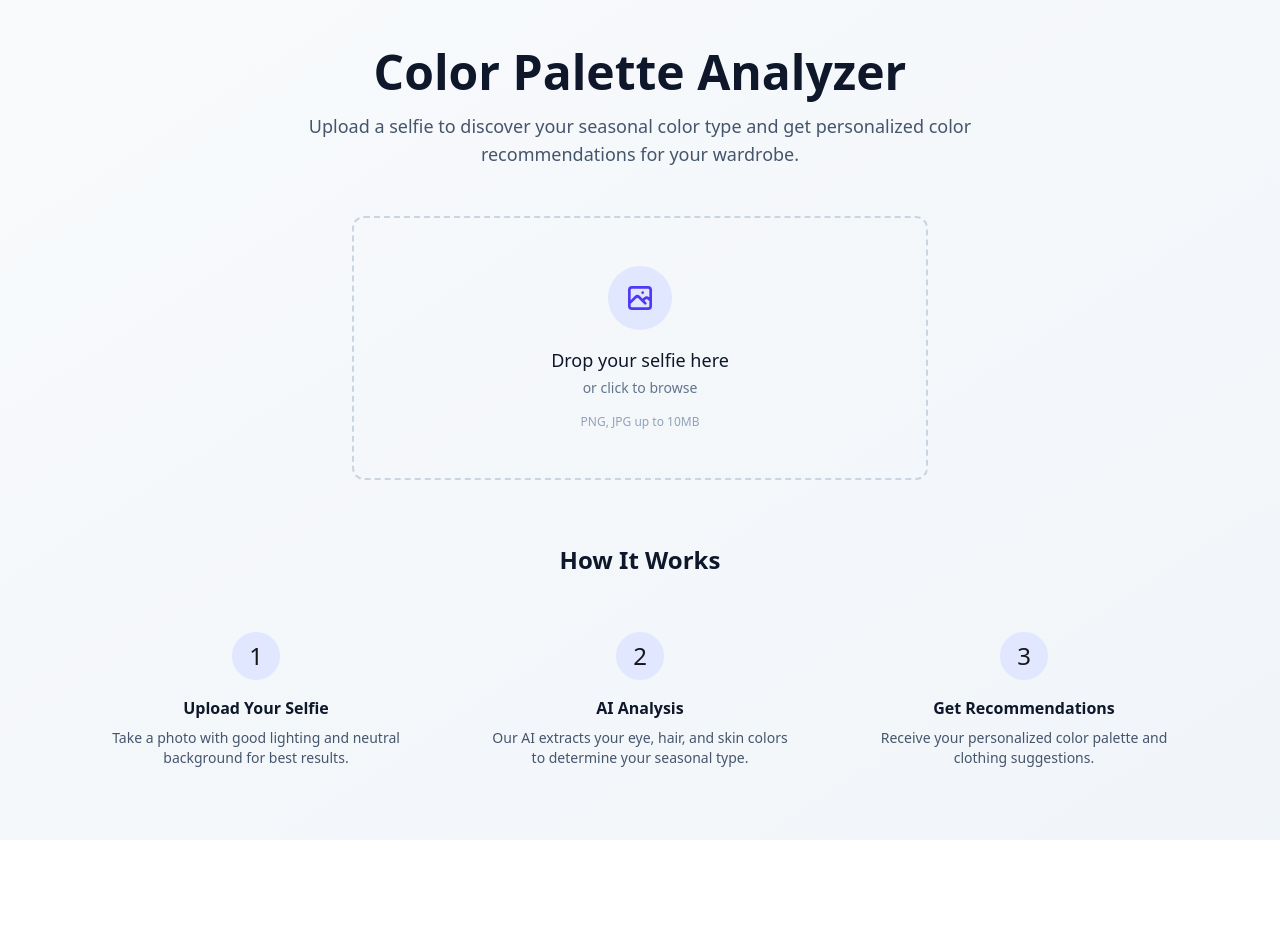
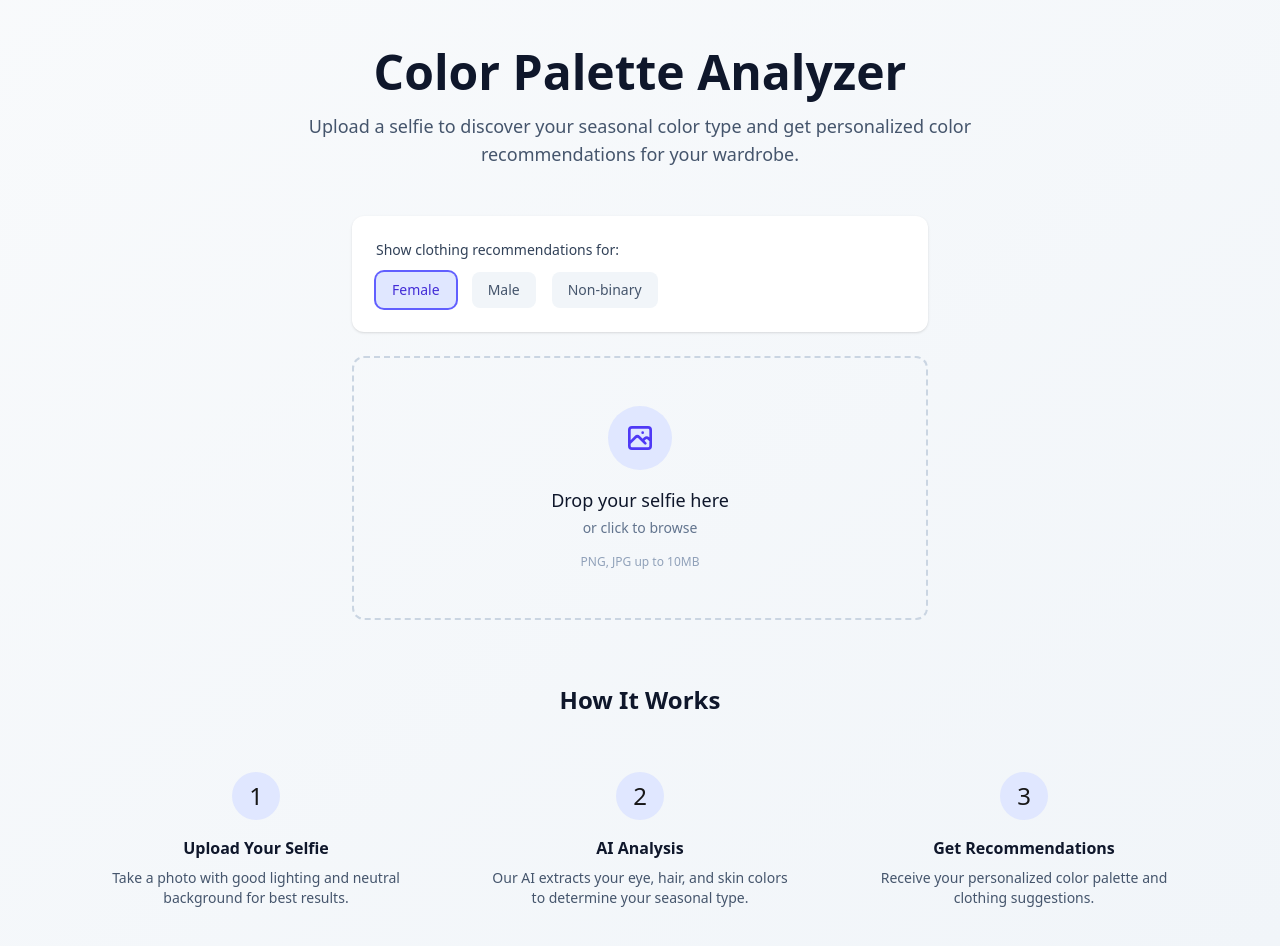
Before and after one commit to vandegn/clothing-project, a Next.js app in the folder frontend/: page / in a window 1280 px wide. Shown: the top 946 px of the page. Before the commit the page ends 840 px from the top, so only its background shows below. Built offline with nearby package versions, Linux system fonts and the light colour scheme; no server answers.

Commit message:
gendered options and less biased towards autumn

```diff
--- a/frontend/src/app/api/products/route.ts
+++ b/frontend/src/app/api/products/route.ts
@@ -14,6 +14,7 @@ export async function GET(request: NextRequest) {
   const searchParams = request.nextUrl.searchParams;
   const color = searchParams.get("color") || "blue";
   const category = searchParams.get("category") || "shirt";
+  const gender = searchParams.get("gender") || "";
 
   // If no API key, return mock data indicator
   if (!RAPIDAPI_KEY) {
@@ -24,7 +25,8 @@ export async function GET(request: NextRequest) {
   }
 
   try {
-    const searchQuery = `${color} ${category}`;
+    const genderPrefix = gender ? `${gender} ` : "";
+    const searchQuery = `${genderPrefix}${color} ${category}`;
     const url = `https://${RAPIDAPI_HOST}/v1/search?searchQuery=${encodeURIComponent(searchQuery)}&page=1&countryCode=US`;
 
     const response = await fetch(url, {
--- a/frontend/src/app/page.tsx
+++ b/frontend/src/app/page.tsx
@@ -4,7 +4,7 @@ import { useState } from "react";
 import ImageUploader from "@/components/ImageUploader";
 import LoadingAnalysis from "@/components/LoadingAnalysis";
 import ResultsDisplay from "@/components/ResultsDisplay";
-import { AnalysisResult } from "@/lib/types";
+import { AnalysisResult, Gender } from "@/lib/types";
 import { analyzeImage } from "@/lib/api";
 
 export default function Home() {
@@ -12,6 +12,7 @@ export default function Home() {
   const [result, setResult] = useState<AnalysisResult | null>(null);
   const [error, setError] = useState<string | null>(null);
   const [uploadedImage, setUploadedImage] = useState<string | null>(null);
+  const [gender, setGender] = useState<Gender>("female");
 
   const handleImageUpload = async (base64Image: string) => {
     setIsAnalyzing(true);
@@ -51,6 +52,41 @@ export default function Home() {
         {/* Main Content */}
         {!result && !isAnalyzing && (
           <div className="max-w-xl mx-auto">
+            {/* Gender Selection */}
+            <div className="bg-white dark:bg-slate-800 rounded-xl p-6 shadow-sm mb-6">
+              <label className="block text-sm font-medium text-slate-700 dark:text-slate-300 mb-3">
+                Show clothing recommendations for:
+              </label>
+              <div className="flex flex-wrap gap-4">
+                {(["female", "male", "non-binary"] as const).map((option) => (
+                  <label
+                    key={option}
+                    className={`flex items-center gap-2 px-4 py-2 rounded-lg cursor-pointer transition-colors ${
+                      gender === option
+                        ? "bg-indigo-100 dark:bg-indigo-900/50 ring-2 ring-indigo-500"
+                        : "bg-slate-100 dark:bg-slate-700 hover:bg-slate-200 dark:hover:bg-slate-600"
+                    }`}
+                  >
+                    <input
+                      type="radio"
+                      name="gender"
+                      value={option}
+                      checked={gender === option}
+                      onChange={(e) => setGender(e.target.value as Gender)}
+                      className="sr-only"
+                    />
+                    <span className={`text-sm font-medium ${
+                      gender === option
+                        ? "text-indigo-700 dark:text-indigo-300"
+                        : "text-slate-600 dark:text-slate-400"
+                    }`}>
+                      {option === "non-binary" ? "Non-binary" : option.charAt(0).toUpperCase() + option.slice(1)}
+                    </span>
+                  </label>
+                ))}
+              </div>
+            </div>
+
             <ImageUploader onImageUpload={handleImageUpload} />
             {error && (
               <div className="mt-4 p-4 bg-red-50 dark:bg-red-900/20 border border-red-200 dark:border-red-800 rounded-lg">
@@ -63,7 +99,7 @@ export default function Home() {
         {isAnalyzing && <LoadingAnalysis />}
 
         {result && (
-          <ResultsDisplay result={result} onReset={handleReset} uploadedImage={uploadedImage} />
+          <ResultsDisplay result={result} onReset={handleReset} uploadedImage={uploadedImage} gender={gender} />
         )}
 
         {/* How It Works */}
--- a/frontend/src/components/ClothingRecommendations.tsx
+++ b/frontend/src/components/ClothingRecommendations.tsx
@@ -1,16 +1,17 @@
 "use client";
 
 import { useState, useEffect } from "react";
-import { ColorPalette, Product } from "@/lib/types";
+import { ColorPalette, Product, Gender } from "@/lib/types";
 import { getAmazonSearchUrl } from "@/lib/api";
 import ClothingCard from "./ClothingCard";
 import { getMockProducts } from "@/lib/mockProducts";
 
 interface ClothingRecommendationsProps {
   palette: ColorPalette[];
+  gender: Gender;
 }
 
-export default function ClothingRecommendations({ palette }: ClothingRecommendationsProps) {
+export default function ClothingRecommendations({ palette, gender }: ClothingRecommendationsProps) {
   const [products, setProducts] = useState<Product[]>([]);
   const [loading, setLoading] = useState(true);
   const [selectedCategory, setSelectedCategory] = useState<"all" | "tops" | "bottoms">("all");
@@ -21,8 +22,8 @@ export default function ClothingRecommendations({ palette }: ClothingRecommendat
     const fetchProducts = async () => {
       setLoading(true);
       try {
-        // Get mock products based on palette colors
-        const mockProducts = getMockProducts(palette);
+        // Get mock products based on palette colors and gender
+        const mockProducts = getMockProducts(palette, gender);
         setProducts(mockProducts);
       } catch (error) {
         console.error("Failed to fetch products:", error);
@@ -32,7 +33,7 @@ export default function ClothingRecommendations({ palette }: ClothingRecommendat
     };
 
     fetchProducts();
-  }, [palette]);
+  }, [palette, gender]);
 
   const filteredProducts = selectedCategory === "all"
     ? products
@@ -103,7 +104,7 @@ export default function ClothingRecommendations({ palette }: ClothingRecommendat
               {palette.slice(0, 6).map((color, index) => (
                 <a
                   key={index}
-                  href={getAmazonSearchUrl(color.name, "clothing")}
+                  href={getAmazonSearchUrl(color.name, "clothing", gender)}
                   target="_blank"
                   rel="noopener noreferrer"
                   className="inline-flex items-center gap-2 px-3 py-1.5 bg-slate-100 dark:bg-slate-700 rounded-full text-sm hover:bg-slate-200 dark:hover:bg-slate-600 transition-colors"
--- a/frontend/src/components/ResultsDisplay.tsx
+++ b/frontend/src/components/ResultsDisplay.tsx
@@ -1,7 +1,7 @@
 "use client";
 
 import { useState } from "react";
-import { AnalysisResult } from "@/lib/types";
+import { AnalysisResult, Gender } from "@/lib/types";
 import ColorSwatch from "./ColorSwatch";
 import SeasonCard from "./SeasonCard";
 import ClothingRecommendations from "./ClothingRecommendations";
@@ -11,9 +11,10 @@ interface ResultsDisplayProps {
   result: AnalysisResult;
   onReset: () => void;
   uploadedImage?: string | null;
+  gender: Gender;
 }
 
-export default function ResultsDisplay({ result, onReset, uploadedImage }: ResultsDisplayProps) {
+export default function ResultsDisplay({ result, onReset, uploadedImage, gender }: ResultsDisplayProps) {
   const [showDebug, setShowDebug] = useState(false);
 
   return (
@@ -87,7 +88,7 @@ export default function ResultsDisplay({ result, onReset, uploadedImage }: Resul
       <ColorSwatch palette={result.palette} season={result.season} />
 
       {/* Clothing Recommendations */}
-      <ClothingRecommendations palette={result.palette} />
+      <ClothingRecommendations palette={result.palette} gender={gender} />
 
       {/* Try Again Button */}
       <div className="text-center pt-4">
--- a/frontend/src/lib/api.ts
+++ b/frontend/src/lib/api.ts
@@ -1,4 +1,4 @@
-import { AnalysisResult, Product } from "./types";
+import { AnalysisResult, Product, Gender } from "./types";
 
 const BACKEND_URL = process.env.NEXT_PUBLIC_BACKEND_URL || "http://localhost:8000";
 
@@ -22,9 +22,10 @@ export async function analyzeImage(base64Image: string): Promise<AnalysisResult>
   return response.json();
 }
 
-export async function searchProducts(color: string, category: string = "shirt"): Promise<Product[]> {
+export async function searchProducts(color: string, category: string = "shirt", gender?: Gender): Promise<Product[]> {
+  const genderPrefix = gender === "male" ? "mens" : gender === "female" ? "womens" : "";
   const response = await fetch(
-    `/api/products?color=${encodeURIComponent(color)}&category=${encodeURIComponent(category)}`
+    `/api/products?color=${encodeURIComponent(color)}&category=${encodeURIComponent(category)}&gender=${encodeURIComponent(genderPrefix)}`
   );
 
   if (!response.ok) {
@@ -35,7 +36,8 @@ export async function searchProducts(color: string, category: string = "shirt"):
   return response.json();
 }
 
-export function getAmazonSearchUrl(color: string, category: string = "clothing"): string {
-  const query = encodeURIComponent(`${color} ${category}`);
+export function getAmazonSearchUrl(color: string, category: string = "clothing", gender?: Gender): string {
+  const genderPrefix = gender === "male" ? "mens " : gender === "female" ? "womens " : "";
+  const query = encodeURIComponent(`${genderPrefix}${color} ${category}`);
   return `https://www.amazon.com/s?k=${query}`;
 }
--- a/frontend/src/lib/mockProducts.ts
+++ b/frontend/src/lib/mockProducts.ts
@@ -1,4 +1,4 @@
-import { ColorPalette, Product } from "./types";
+import { ColorPalette, Product, Gender } from "./types";
 
 // Mock product templates by color
 const productTemplates: Record<string, Partial<Product>[]> = {
@@ -123,9 +123,13 @@ const fallbackProducts: Partial<Product>[] = [
   { title: "Casual Button-Down Shirt", price: "$44.99", image: "https://placehold.co/300x300/8b5cf6/ffffff?text=Shirt" },
 ];
 
-export function getMockProducts(palette: ColorPalette[]): Product[] {
+export function getMockProducts(palette: ColorPalette[], gender: Gender = "female"): Product[] {
   const products: Product[] = [];
   let idCounter = 1;
+
+  // Gender prefix for search queries
+  const genderPrefix = gender === "male" ? "mens " : gender === "female" ? "womens " : "";
+  const genderLabel = gender === "male" ? "Men's" : gender === "female" ? "Women's" : "";
 
   for (const color of palette) {
     const colorName = color.name.toLowerCase();
@@ -153,12 +157,15 @@ export function getMockProducts(palette: ColorPalette[]): Product[] {
 
     // Add one product for this color
     const template = matchingProducts[products.length % matchingProducts.length];
+    const baseTitle = template.title || `${color.name} Clothing Item`;
+    const title = genderLabel ? `${genderLabel} ${baseTitle}` : baseTitle;
+
     products.push({
       id: `product-${idCounter++}`,
-      title: template.title || `${color.name} Clothing Item`,
+      title,
       price: template.price || "$39.99",
       image: template.image || `https://placehold.co/300x300/${color.hex.slice(1)}/ffffff?text=${encodeURIComponent(color.name)}`,
-      url: `https://www.amazon.com/s?k=${encodeURIComponent(color.name + " clothing")}`,
+      url: `https://www.amazon.com/s?k=${encodeURIComponent(genderPrefix + color.name + " clothing")}`,
       color: color.hex,
     });
 
--- a/frontend/src/lib/types.ts
+++ b/frontend/src/lib/types.ts
@@ -1,3 +1,5 @@
+export type Gender = "male" | "female" | "non-binary";
+
 export interface ExtractedColors {
   eyes: string;
   hair: string;
```
Also changed, not shown: 1 other file (tests, documents, lock files or other folders).
